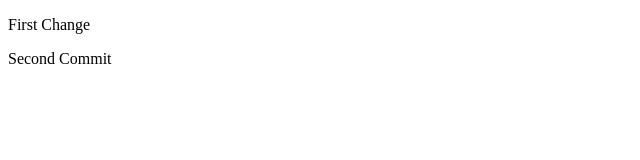
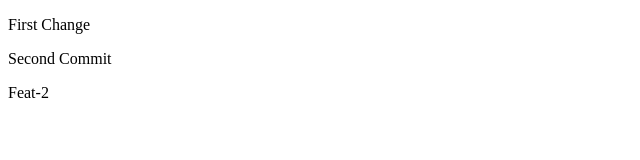
Before and after one commit to akashchaurasia3870/DevOps, a plain HTML site: page python_fourth/git-lab/index.html in a window 1280 px wide. Shown: the full height of the page, 0-640 px from the left. Drawn offline with Linux system fonts and the light colour scheme.

Commit message:
Update index.html

```diff
--- a/python_fourth/git-lab/index.html
+++ b/python_fourth/git-lab/index.html
@@ -8,5 +8,6 @@
 <body>
     <p>First Change</p>
     <p>Second Commit</p>
+    <p>Feat-2</p>
 </body>
 </html>
```
